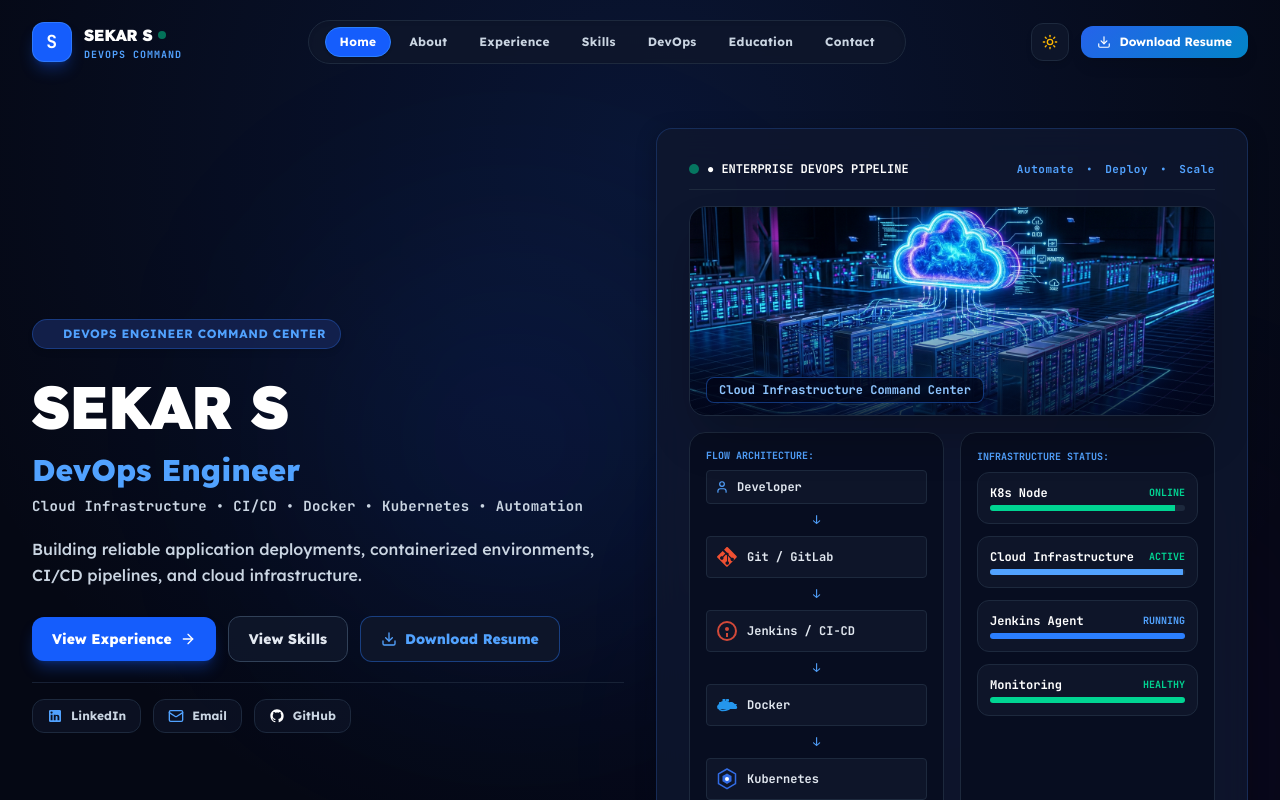
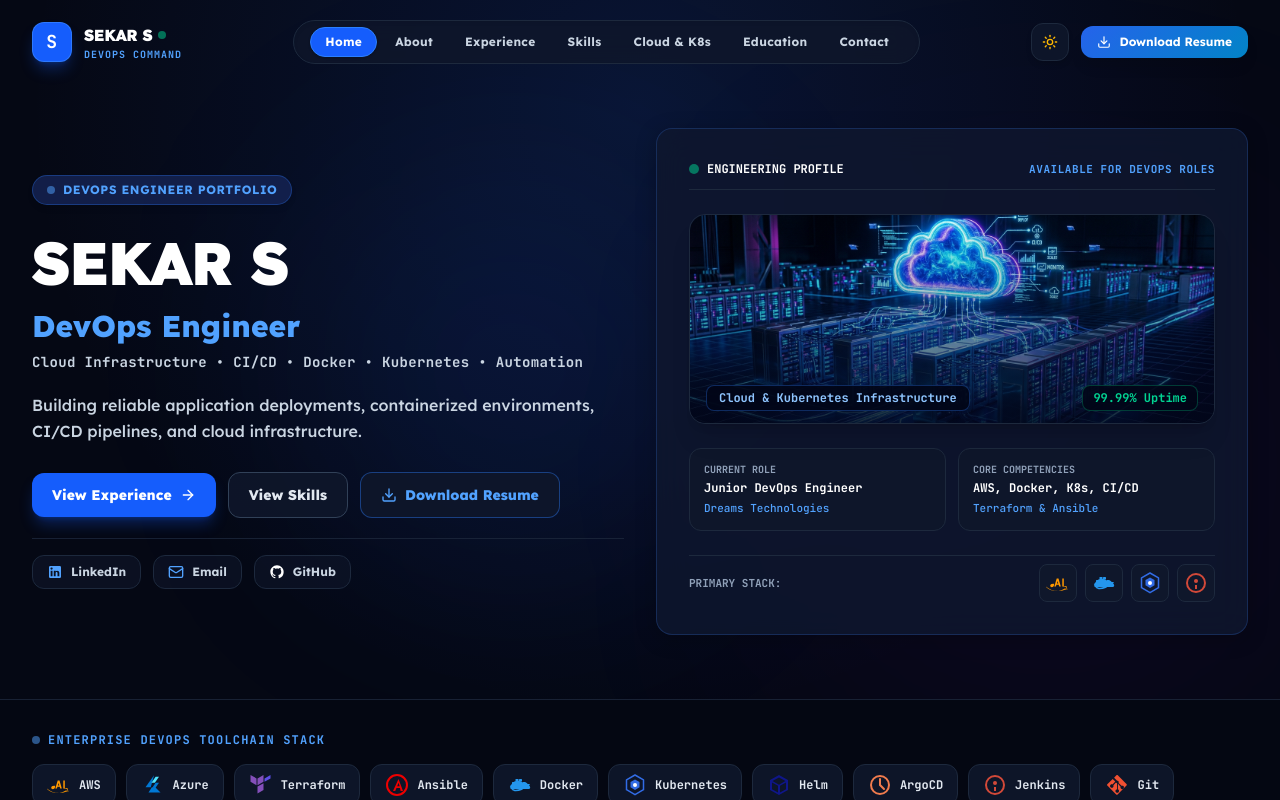
Before and after one commit to sekar004/portfolio, a React (Vite) app: page / in a window 1280 px wide. Shown: the top 800 px of the page. Built offline with nearby package versions, Linux system fonts and the light colour scheme.

Commit message:
Refactor portfolio: Remove SaaS command center/terminal clutter and convert to personal engineering portfolio

```diff
--- a/src/App.tsx
+++ b/src/App.tsx
@@ -5,12 +5,8 @@
 import { About } from './components/About';
 import { ProfessionalExperience } from './components/ProfessionalExperience';
 import { SkillsDashboard } from './components/SkillsDashboard';
-import { DevOpsCommandCenter } from './components/DevOpsCommandCenter';
 import { CloudArchitecture } from './components/CloudArchitecture';
 import { KubernetesDashboard } from './components/KubernetesDashboard';
-import { CICDPipeline } from './components/CICDPipeline';
-import { MonitoringObservability } from './components/MonitoringObservability';
-import { TerminalSection } from './components/TerminalSection';
 import { Education } from './components/Education';
 import { ResumeCTA } from './components/ResumeCTA';
 import { Contact } from './components/Contact';
@@ -57,19 +53,15 @@
         onToggleTheme={handleToggleTheme}
       />
 
-      {/* Main Command Center Sections */}
+      {/* Main Portfolio Sections */}
       <main>
         <Hero onOpenResume={handleOpenResume} />
         <TechStack />
         <About />
         <ProfessionalExperience />
         <SkillsDashboard />
-        <DevOpsCommandCenter />
         <CloudArchitecture />
         <KubernetesDashboard />
-        <CICDPipeline />
-        <MonitoringObservability />
-        <TerminalSection />
         <Education />
         <ResumeCTA onOpenResume={handleOpenResume} />
         <Contact />
--- a/src/components/Footer.tsx
+++ b/src/components/Footer.tsx
@@ -41,7 +41,7 @@
             <a href="#about" className="hover:text-blue-400 transition-colors">About</a>
             <a href="#experience" className="hover:text-blue-400 transition-colors">Experience</a>
             <a href="#skills" className="hover:text-blue-400 transition-colors">Skills</a>
-            <a href="#devops" className="hover:text-blue-400 transition-colors">DevOps</a>
+            <a href="#cloud" className="hover:text-blue-400 transition-colors">Cloud & K8s</a>
             <a href="#education" className="hover:text-blue-400 transition-colors">Education</a>
             <a href="#contact" className="hover:text-blue-400 transition-colors">Contact</a>
           </div>
--- a/src/components/Hero.tsx
+++ b/src/components/Hero.tsx
@@ -1,8 +1,8 @@
 import React from 'react';
 import {
-  ArrowRight, Download, Mail, User
+  ArrowRight, Download, Mail
 } from 'lucide-react';
-import { AwsIcon, DockerIcon, KubernetesIcon, JenkinsIcon, GitIcon, GitHubIcon, LinkedinIcon } from './TechIcons';
+import { AwsIcon, DockerIcon, KubernetesIcon, JenkinsIcon, GitHubIcon, LinkedinIcon } from './TechIcons';
 
 interface HeroProps {
   onOpenResume: () => void;
@@ -23,8 +23,8 @@
 
             {/* Pill Label */}
             <div className="inline-flex items-center gap-2 px-3.5 py-1.5 rounded-full bg-blue-950/80 light:bg-blue-100 border border-blue-500/30 text-blue-400 light:text-blue-700 text-xs font-bold tracking-wider uppercase shadow-md">
-              <span className="w-2 h-2 rounded-full bg-cyan-400 animate-ping" />
-              DEVOPS ENGINEER COMMAND CENTER
+              <span className="w-2 h-2 rounded-full bg-blue-400 animate-pulse" />
+              DEVOPS ENGINEER PORTFOLIO
             </div>
 
             {/* Main Headings */}
@@ -104,123 +104,65 @@
 
           </div>
 
-          {/* Right Side Visual Command Center */}
+          {/* Right Side Personal Engineer Showcase Card */}
           <div className="lg:col-span-6 relative">
             <div className="relative rounded-2xl glass-panel p-6 sm:p-8 border border-slate-800 light:border-slate-300 shadow-2xl space-y-6">
 
-              {/* Header Ticker */}
-              <div className="flex items-center justify-between pb-3 border-b border-slate-800 light:border-slate-200 text-xs font-mono text-slate-400 mb-4">
+              {/* Card Header Bar */}
+              <div className="flex items-center justify-between pb-3 border-b border-slate-800 light:border-slate-200 text-xs font-mono text-slate-400">
                 <div className="flex items-center gap-2">
                   <span className="w-2.5 h-2.5 rounded-full bg-emerald-400 animate-pulse" />
-                  <span className="text-white light:text-slate-900 font-extrabold">● ENTERPRISE DEVOPS PIPELINE</span>
+                  <span className="text-white light:text-slate-900 font-extrabold">ENGINEERING PROFILE</span>
                 </div>
-                <div className="flex items-center gap-3 text-[11px] text-blue-400 font-bold tracking-wider">
-                  <span>Automate</span> • <span>Deploy</span> • <span>Scale</span>
+                <span className="text-[11px] text-blue-400 font-bold tracking-wider uppercase">
+                  Available for DevOps Roles
+                </span>
+              </div>
+
+              {/* Cloud Architecture Image Banner */}
+              <div className="relative rounded-2xl overflow-hidden border border-slate-800 group shadow-xl">
+                <img
+                  src="/images/hero_cloud.jpg"
+                  alt="DevOps Cloud Infrastructure Visual"
+                  className="w-full h-44 sm:h-52 object-cover rounded-2xl group-hover:scale-105 transition-transform duration-500"
+                />
+                <div className="absolute inset-0 bg-gradient-to-t from-slate-950/85 via-slate-950/30 to-transparent pointer-events-none" />
+                <div className="absolute bottom-3 left-4 right-4 flex items-center justify-between text-xs font-mono">
+                  <span className="font-bold text-blue-300 bg-slate-950/90 px-3 py-1 rounded-lg border border-blue-500/30">
+                    Cloud & Kubernetes Infrastructure
+                  </span>
+                  <span className="text-emerald-400 font-bold bg-slate-950/90 px-2.5 py-1 rounded-lg border border-emerald-500/30">
+                    99.99% Uptime
+                  </span>
                 </div>
               </div>
 
-              {/* Grand 3D Cloud Server Rack Graphic Image */}
-              <div className="relative rounded-2xl overflow-hidden border border-slate-800 group shadow-2xl mb-4">
-                <img
-                  src="/images/hero_cloud.jpg"
-                  alt="DevOps 3D Cloud Infrastructure & Server Racks"
-                  className="w-full h-44 sm:h-52 object-cover rounded-2xl group-hover:scale-105 transition-transform duration-500"
-                />
-                <div className="absolute inset-0 bg-gradient-to-t from-slate-950/80 via-transparent to-transparent pointer-events-none" />
-                <div className="absolute bottom-3 left-4 text-xs font-mono font-bold text-blue-300 bg-slate-950/80 px-3 py-1 rounded-lg border border-blue-500/40">
-                  Cloud Infrastructure Command Center
+              {/* Key Quick Spec Cards */}
+              <div className="grid grid-cols-1 sm:grid-cols-2 gap-3 text-xs font-mono">
+
+                <div className="p-3.5 rounded-xl bg-slate-900/90 light:bg-slate-100 border border-slate-800 light:border-slate-300 space-y-1">
+                  <span className="text-[10px] text-slate-400 light:text-slate-500 font-bold uppercase block">Current Role</span>
+                  <span className="font-extrabold text-white light:text-slate-900 block">Junior DevOps Engineer</span>
+                  <span className="text-[11px] text-blue-400 light:text-blue-700 font-medium">Dreams Technologies</span>
                 </div>
+
+                <div className="p-3.5 rounded-xl bg-slate-900/90 light:bg-slate-100 border border-slate-800 light:border-slate-300 space-y-1">
+                  <span className="text-[10px] text-slate-400 light:text-slate-500 font-bold uppercase block">Core Competencies</span>
+                  <span className="font-extrabold text-white light:text-slate-900 block">AWS, Docker, K8s, CI/CD</span>
+                  <span className="text-[11px] text-blue-400 light:text-blue-700 font-medium">Terraform & Ansible</span>
+                </div>
+
               </div>
 
-              {/* Main Visual Flow Grid */}
-              <div className="grid grid-cols-1 sm:grid-cols-2 gap-4">
-
-                {/* Visual Pipeline Flow Node List */}
-                <div className="bg-[#070d20] light:bg-slate-100 rounded-2xl p-4 border border-slate-800 light:border-slate-300 space-y-2 font-mono text-xs">
-                  <div className="text-[10px] text-blue-400 font-bold mb-2">FLOW ARCHITECTURE:</div>
-
-                  <div className="p-2 rounded bg-slate-900/90 light:bg-white border border-slate-800 flex items-center gap-2">
-                    <User className="w-3.5 h-3.5 text-blue-400" />
-                    <span className="font-bold text-slate-200 light:text-slate-800">Developer</span>
-                  </div>
-                  <div className="text-center text-blue-400 text-xs">↓</div>
-
-                  <div className="p-2 rounded bg-slate-900/90 light:bg-white border border-slate-800 flex items-center gap-2">
-                    <GitIcon size={14} />
-                    <span className="font-bold text-slate-200 light:text-slate-800">Git / GitLab</span>
-                  </div>
-                  <div className="text-center text-blue-400 text-xs">↓</div>
-
-                  <div className="p-2 rounded bg-slate-900/90 light:bg-white border border-slate-800 flex items-center gap-2">
-                    <JenkinsIcon size={14} />
-                    <span className="font-bold text-slate-200 light:text-slate-800">Jenkins / CI-CD</span>
-                  </div>
-                  <div className="text-center text-blue-400 text-xs">↓</div>
-
-                  <div className="p-2 rounded bg-slate-900/90 light:bg-white border border-slate-800 flex items-center gap-2">
-                    <DockerIcon size={14} />
-                    <span className="font-bold text-slate-200 light:text-slate-800">Docker</span>
-                  </div>
-                  <div className="text-center text-blue-400 text-xs">↓</div>
-
-                  <div className="p-2 rounded bg-slate-900/90 light:bg-white border border-slate-800 flex items-center gap-2">
-                    <KubernetesIcon size={14} />
-                    <span className="font-bold text-slate-200 light:text-slate-800">Kubernetes</span>
-                  </div>
-                  <div className="text-center text-blue-400 text-xs">↓</div>
-
-                  <div className="p-2 rounded bg-slate-900/90 light:bg-white border border-slate-800 flex items-center gap-2">
-                    <AwsIcon size={14} />
-                    <span className="font-bold text-slate-200 light:text-slate-800">AWS / Azure</span>
-                  </div>
+              {/* Core Skill Icons Strip */}
+              <div className="pt-2 border-t border-slate-800 light:border-slate-200 flex items-center justify-between gap-2">
+                <span className="text-[11px] font-mono text-slate-400 font-bold">PRIMARY STACK:</span>
+                <div className="flex items-center gap-2">
+                  <div className="p-1.5 rounded-lg bg-slate-900 border border-slate-800" title="AWS"><AwsIcon size={18} /></div>
+                  <div className="p-1.5 rounded-lg bg-slate-900 border border-slate-800" title="Docker"><DockerIcon size={18} /></div>
+                  <div className="p-1.5 rounded-lg bg-slate-900 border border-slate-800" title="Kubernetes"><KubernetesIcon size={18} /></div>
+                  <div className="p-1.5 rounded-lg bg-slate-900 border border-slate-800" title="Jenkins"><JenkinsIcon size={18} /></div>
                 </div>
-
-                {/* Infrastructure Status Panel */}
-                <div className="bg-[#070d20] light:bg-slate-100 rounded-2xl p-4 border border-slate-800 light:border-slate-300 space-y-3 font-mono">
-                  <div className="text-[10px] text-blue-400 font-bold mb-2">INFRASTRUCTURE STATUS:</div>
-
-                  <div className="p-3 rounded-xl bg-slate-900/90 light:bg-white border border-slate-800 space-y-1">
-                    <div className="flex items-center justify-between text-xs">
-                      <span className="font-bold text-white light:text-slate-900">K8s Node</span>
-                      <span className="text-[10px] text-emerald-400 font-bold">ONLINE</span>
-                    </div>
-                    <div className="w-full bg-slate-800 light:bg-slate-200 h-1.5 rounded-full overflow-hidden">
-                      <div className="bg-emerald-400 h-full w-[95%]" />
-                    </div>
-                  </div>
-
-                  <div className="p-3 rounded-xl bg-slate-900/90 light:bg-white border border-slate-800 space-y-1">
-                    <div className="flex items-center justify-between text-xs">
-                      <span className="font-bold text-white light:text-slate-900">Cloud Infrastructure</span>
-                      <span className="text-[10px] text-emerald-400 font-bold">ACTIVE</span>
-                    </div>
-                    <div className="w-full bg-slate-800 light:bg-slate-200 h-1.5 rounded-full overflow-hidden">
-                      <div className="bg-blue-400 h-full w-[99%]" />
-                    </div>
-                  </div>
-
-                  <div className="p-3 rounded-xl bg-slate-900/90 light:bg-white border border-slate-800 space-y-1">
-                    <div className="flex items-center justify-between text-xs">
-                      <span className="font-bold text-white light:text-slate-900">Jenkins Agent</span>
-                      <span className="text-[10px] text-blue-400 font-bold">RUNNING</span>
-                    </div>
-                    <div className="w-full bg-slate-800 light:bg-slate-200 h-1.5 rounded-full overflow-hidden">
-                      <div className="bg-blue-500 h-full w-[100%]" />
-                    </div>
-                  </div>
-
-                  <div className="p-3 rounded-xl bg-slate-900/90 light:bg-white border border-slate-800 space-y-1">
-                    <div className="flex items-center justify-between text-xs">
-                      <span className="font-bold text-white light:text-slate-900">Monitoring</span>
-                      <span className="text-[10px] text-emerald-400 font-bold">HEALTHY</span>
-                    </div>
-                    <div className="w-full bg-slate-800 light:bg-slate-200 h-1.5 rounded-full overflow-hidden">
-                      <div className="bg-emerald-400 h-full w-[100%]" />
-                    </div>
-                  </div>
-
-                </div>
-
               </div>
 
             </div>
--- a/src/components/Navbar.tsx
+++ b/src/components/Navbar.tsx
@@ -17,7 +17,7 @@
     { name: 'About', href: '#about', id: 'about' },
     { name: 'Experience', href: '#experience', id: 'experience' },
     { name: 'Skills', href: '#skills', id: 'skills' },
-    { name: 'DevOps', href: '#devops', id: 'devops' },
+    { name: 'Cloud & K8s', href: '#cloud', id: 'cloud' },
     { name: 'Education', href: '#education', id: 'education' },
     { name: 'Contact', href: '#contact', id: 'contact' },
   ];
```
